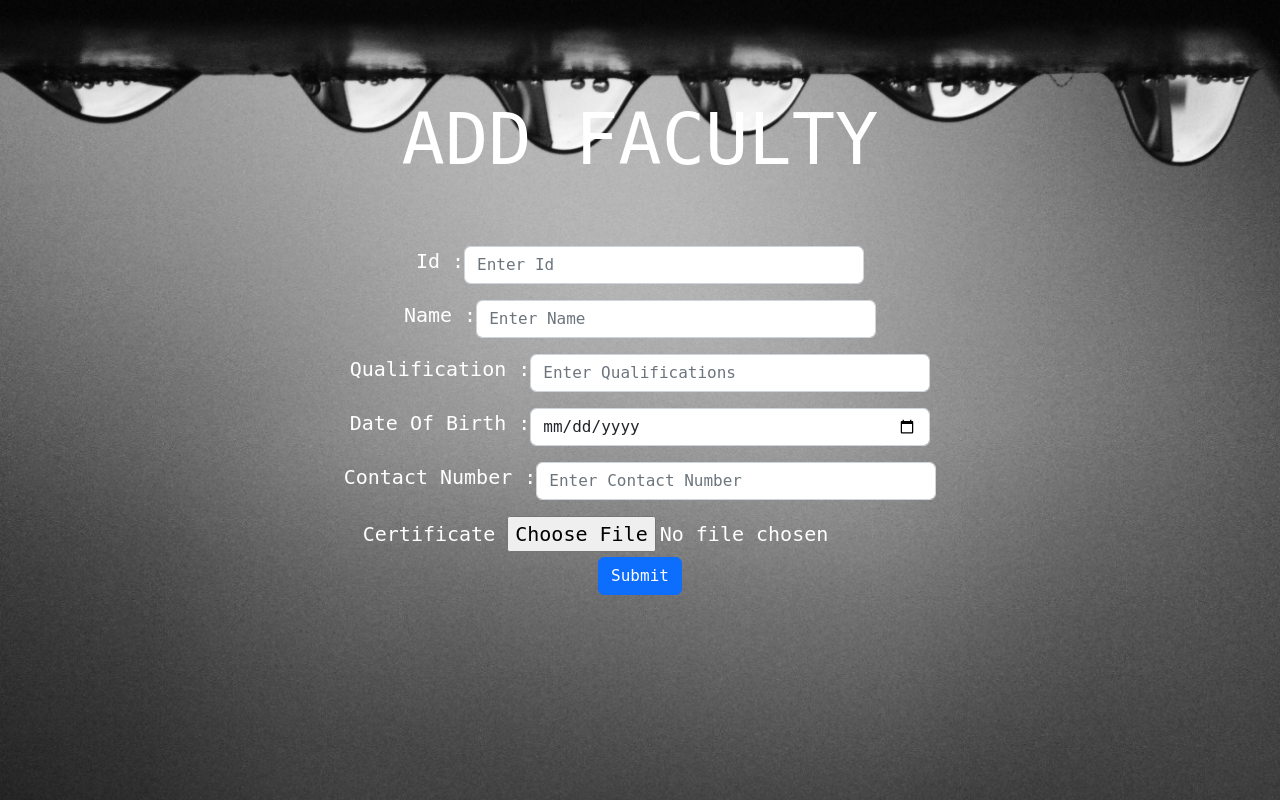
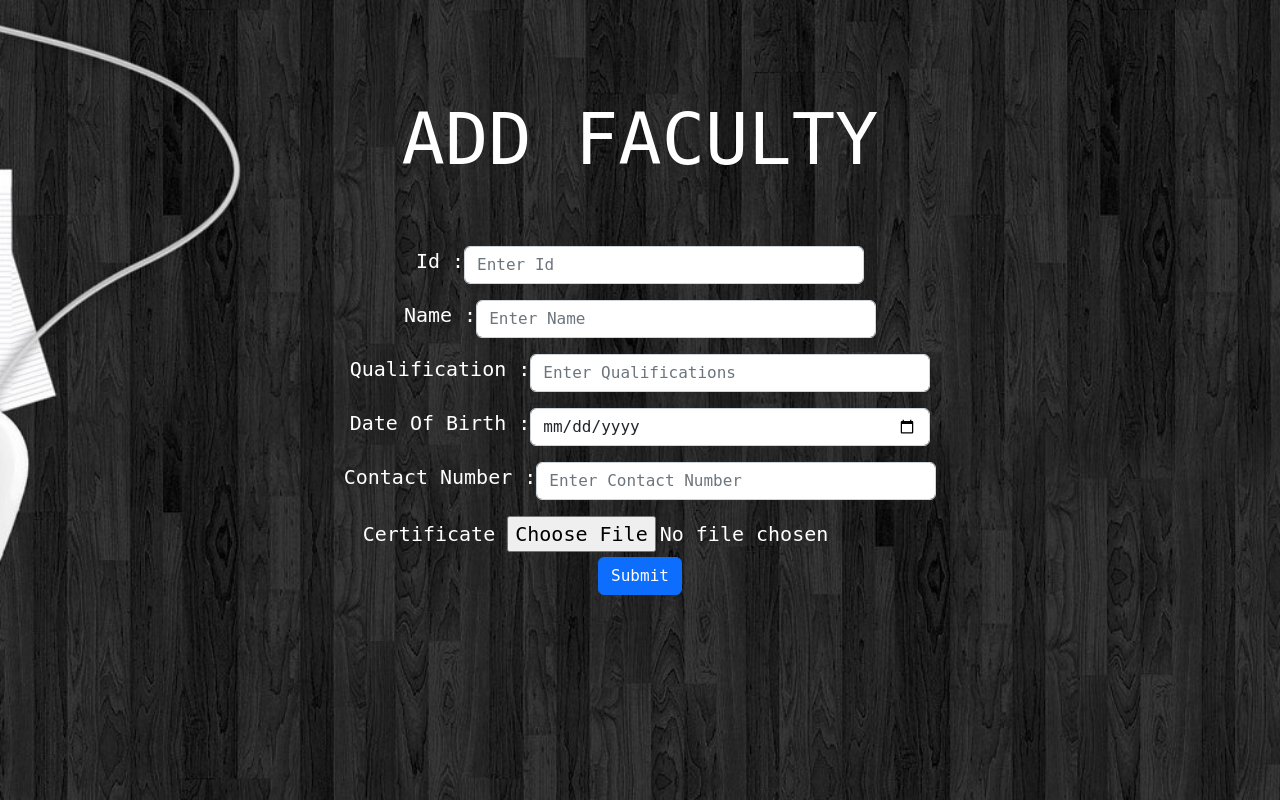
Before and after one commit to sahilb16/PBL-Project, a Flask app: page /hod/addfaculty in a window 1280 px wide. Run offline with Flask 3, Linux system fonts and the light colour scheme.

Commit message:
Update style.css

```diff
--- a/static/style.css
+++ b/static/style.css
@@ -1,7 +1,7 @@
 body {
     width: 100%;
     height: 100%;
-    background-image: url(bg-img.jpg);
+    background-image: url(background.jpg);
     /* filter:grayscale(10); */
     background-repeat: no-repeat;
     background-position: center 30%;
```
